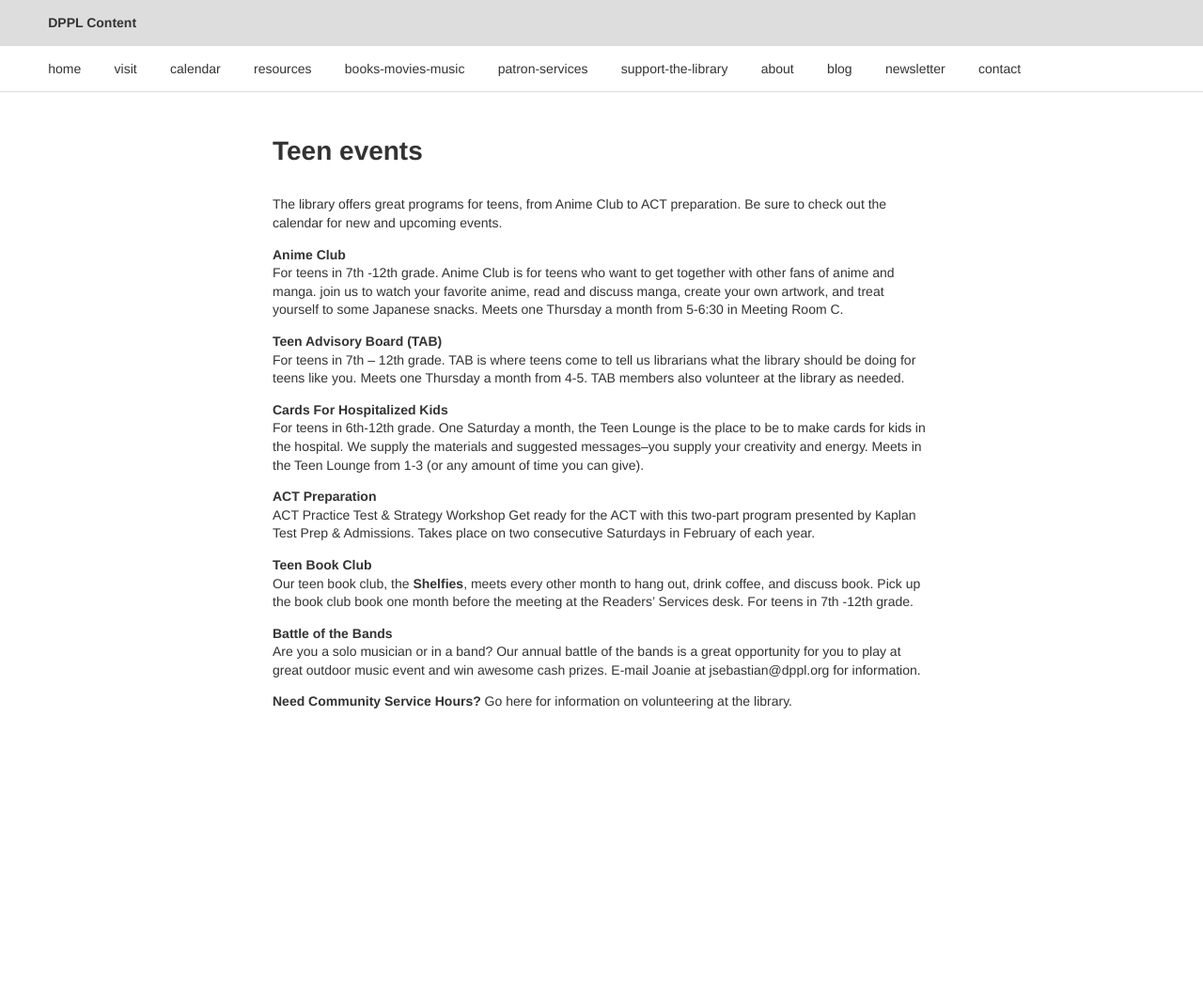
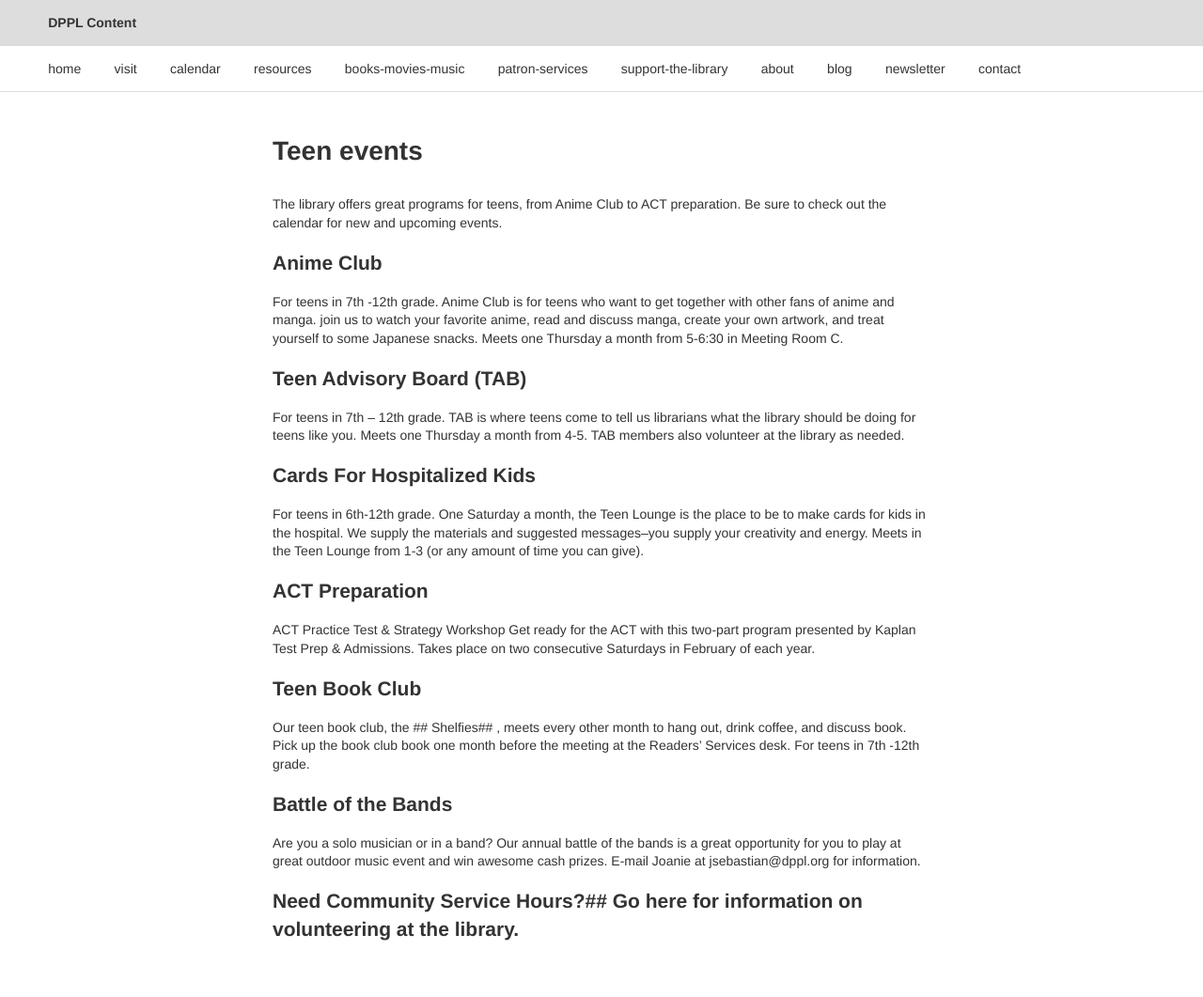
Before and after one commit to dpplweb/dppl-content, a Jekyll site: the page built from _posts/joanie/0309-01-01-teen-events.md, in a window 1280 px wide. Shown: the whole page at 94% size. Built offline with Jekyll 4.4.1, drawn with Linux system fonts in a browser that asks for light colours; Markdown is read by kramdown in place of the engine named in the settings; before the commit the page ends 900 px from its top, so only the background shows below that.

```diff
--- a/_posts/joanie/0309-01-01-teen-events.md
+++ b/_posts/joanie/0309-01-01-teen-events.md
@@ -15,23 +15,23 @@ published: true
 
 The library offers great programs for teens, from Anime Club to ACT preparation. Be sure to check out the calendar for new and upcoming events.
 
-**Anime Club**
+## Anime Club
 For teens in 7th -12th grade. Anime Club is for teens who want to get together with other fans of anime and manga. join us to watch your favorite anime, read and discuss manga, create your own artwork, and treat yourself to some Japanese snacks. Meets one Thursday a month from 5-6:30 in Meeting Room C.
 
-**Teen Advisory Board (TAB)**
+## Teen Advisory Board (TAB)
 For teens in 7th – 12th grade. TAB is where teens come to tell us librarians what the library should be doing for teens like you. Meets one Thursday a month from 4-5. TAB members also volunteer at the library as needed.
 
-**Cards For Hospitalized Kids**
+## Cards For Hospitalized Kids
 For teens in 6th-12th grade. One Saturday a month, the Teen Lounge is the place to be to make cards for kids in the hospital. We supply the materials and suggested messages--you supply your creativity and energy. Meets in the Teen Lounge from 1-3 (or any amount of time you can give).
 
-**ACT Preparation**
+## ACT Preparation
 ACT Practice Test & Strategy Workshop
 Get ready for the ACT with this two-part program presented by Kaplan Test Prep & Admissions. Takes place on two consecutive Saturdays in February of each year.
 
-**Teen Book Club**
-Our teen book club, the **Shelfies**, meets every other month to hang out, drink coffee, and discuss book. Pick up the book club book one month before the meeting at the Readers’ Services desk. For teens in 7th -12th grade.
+## Teen Book Club
+Our teen book club, the ## Shelfies## , meets every other month to hang out, drink coffee, and discuss book. Pick up the book club book one month before the meeting at the Readers’ Services desk. For teens in 7th -12th grade.
 
-**Battle of the Bands**
+## Battle of the Bands
 Are you a solo musician or in a band? Our annual battle of the bands is a great opportunity for you to play at great outdoor music event and win awesome cash prizes. E-mail Joanie at jsebastian@dppl.org for information.
 
-**Need Community Service Hours?** Go here for information on volunteering at the library.
+## Need Community Service Hours?##  Go here for information on volunteering at the library.
```
